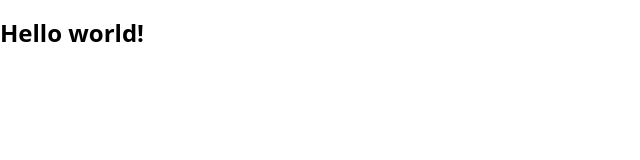
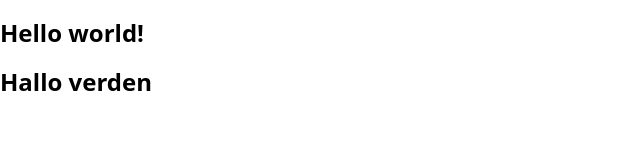
Before and after one commit to eivind-glodedata/stackblitz-starters-undervisning1, a website: page index.html in a window 1280 px wide. Shown: the whole page, without its empty margins (0-640 px from the left). Drawn offline with Linux system fonts and the light colour scheme.

Commit message:
La til en h1

```diff
--- a/index.html
+++ b/index.html
@@ -13,6 +13,8 @@
 
   <body>
 <h1>Hello world!</h1>
+<h1>Hallo verden</h1>
+
 
   </body>
 </html>
```
Also changed, not shown: 1 other file.
